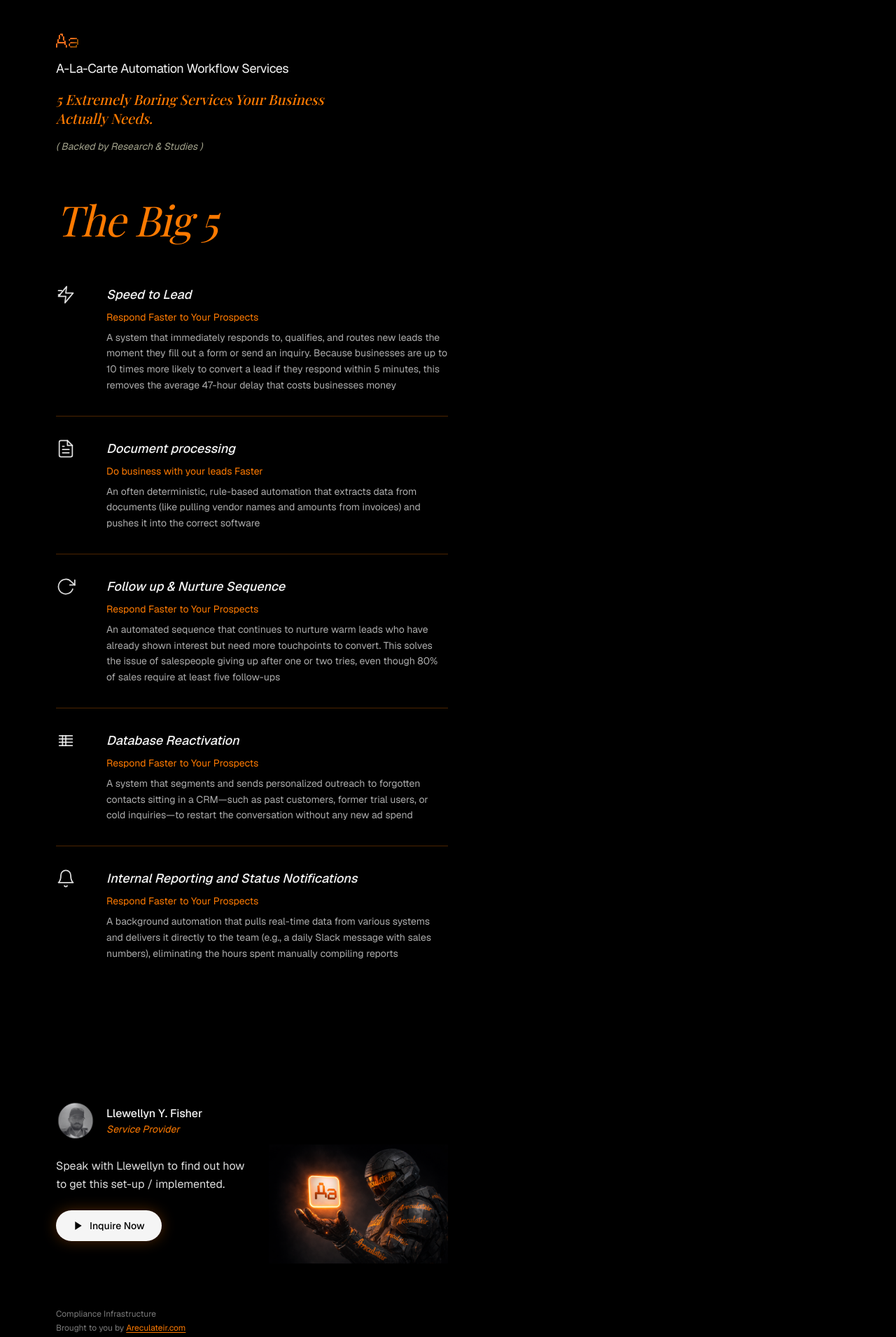
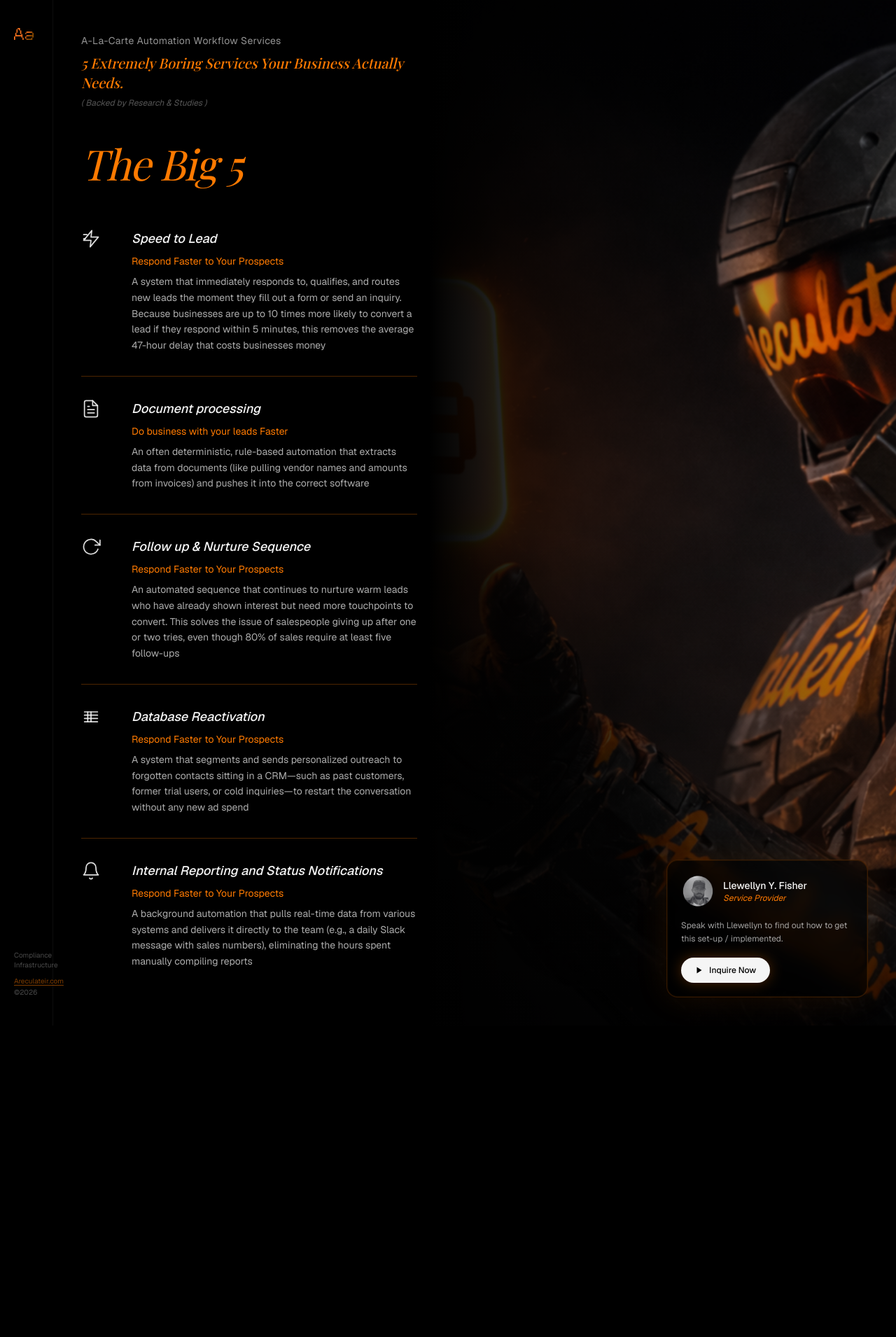
Before and after one commit to telluricaquarian/areculateirservices, a Next.js app: page / in a window 1280 px wide. Shown: the top 1910 px of the page at 70% size. After the commit the page ends 1465 px from the top, so only its background shows below. Built offline with nearby package versions, Linux system fonts and the light colour scheme; a web font is replaced by a local one.

Commit message:
improve desktop design fidelity to match prototype

```diff
--- a/app/page.tsx
+++ b/app/page.tsx
@@ -1,3 +1,4 @@
+import Image from "next/image"
 import { IntroBlock } from "@/components/intro-block"
 import { ServicesList } from "@/components/services-list"
 import { BottomCTA } from "@/components/bottom-cta"
@@ -6,29 +7,98 @@ import { FooterMeta } from "@/components/footer-meta"
 export default function Home() {
   return (
     <main className="min-h-screen bg-background">
-      {/* Desktop Layout */}
-      <div className="hidden md:block">
-        <div className="flex">
-          {/* Left Column - Content */}
-          <div className="w-full max-w-2xl pl-12 lg:pl-20 pr-8 py-12">
-            <IntroBlock />
 
-            {/* The Big 5 - Desktop Only */}
-            <h2 className="font-serif italic text-primary text-5xl lg:text-6xl mt-16 mb-8 tracking-tight">
-              <span className="font-normal">The</span> Big 5
-            </h2>
+      {/* ============================================================
+          DESKTOP LAYOUT — 3-zone cinematic composition
+          ============================================================ */}
+      <div className="hidden md:flex relative min-h-screen overflow-hidden">
 
-            <ServicesList />
-            <BottomCTA />
-            <FooterMeta />
+        {/* === ZONE 3: Right-side full-bleed Spartan visual === */}
+        <div className="absolute inset-y-0 right-0 w-[52%] pointer-events-none select-none">
+          <Image
+            src="/aalogoholdingspartan.png"
+            alt="Armored figure"
+            fill
+            className="object-cover object-top"
+            priority
+          />
+          {/* Left-edge fade so center text stays legible */}
+          <div className="absolute inset-0 bg-gradient-to-r from-background via-background/55 to-transparent" />
+          {/* Bottom vignette */}
+          <div className="absolute inset-0 bg-gradient-to-t from-background/70 via-transparent to-transparent" />
+        </div>
+
+        {/* === ZONE 1: Left rail — logo + compliance footer === */}
+        <div className="relative z-10 flex flex-col justify-between w-[76px] flex-shrink-0 py-10 px-5 border-r border-white/[0.05]">
+          <Image src="/neworange.png" alt="Logo" width={28} height={28} />
+          <div className="flex flex-col gap-0.5 text-[10px] text-foreground/30 leading-tight">
+            <span>Compliance</span>
+            <span>Infrastructure</span>
+            <a
+              href="https://areculateir.com"
+              target="_blank"
+              rel="noopener noreferrer"
+              className="mt-2 text-primary/50 underline underline-offset-2 hover:text-primary/70 transition-colors"
+            >
+              Areculateir.com
+            </a>
+            <span className="mt-0.5">©2026</span>
+          </div>
+        </div>
+
+        {/* === ZONE 2: Center editorial column === */}
+        <div className="relative z-10 flex flex-col py-12 px-8 lg:px-10 w-full max-w-[560px]">
+
+          {/* Intro text */}
+          <div className="flex flex-col gap-2 mb-12">
+            <p className="text-foreground/60 text-sm font-normal tracking-wide">
+              A-La-Carte Automation Workflow Services
+            </p>
+            <h1 className="text-primary font-serif italic text-xl font-medium leading-snug">
+              5 Extremely Boring Services Your Business Actually Needs.
+            </h1>
+            <p className="text-foreground/35 italic text-xs">( Backed by Research &amp; Studies )</p>
           </div>
 
-          {/* Right Column - Empty space (cinematic negative space) */}
-          <div className="flex-1" />
+          {/* The Big 5 heading */}
+          <h2 className="font-serif italic text-primary text-5xl lg:text-6xl mb-8 tracking-tight">
+            <span className="font-normal">The</span> Big 5
+          </h2>
+
+          <ServicesList />
         </div>
+
+        {/* === ZONE 4: Bottom-right floating glass card === */}
+        <div className="absolute bottom-10 right-10 z-20 w-[288px] rounded-2xl border border-primary/20 bg-background/55 backdrop-blur-md shadow-[0_0_48px_rgba(255,122,0,0.10),inset_0_0_0_1px_rgba(255,122,0,0.08)] p-5 flex flex-col gap-4">
+          <div className="flex items-center gap-3">
+            <Image
+              src="/displaytypebeats.png"
+              alt="Llewellyn Y. Fisher"
+              width={48}
+              height={48}
+              className="rounded-full object-cover flex-shrink-0"
+            />
+            <div>
+              <p className="text-foreground font-medium text-sm">Llewellyn Y. Fisher</p>
+              <p className="text-primary italic text-xs">Service Provider</p>
+            </div>
+          </div>
+          <p className="text-foreground/65 text-xs leading-relaxed">
+            Speak with Llewellyn to find out how to get this set-up / implemented.
+          </p>
+          <button className="flex items-center gap-2 bg-foreground text-background px-5 py-2.5 rounded-full w-fit text-xs font-medium shadow-[0_0_20px_rgba(255,122,0,0.3)] hover:shadow-[0_0_30px_rgba(255,122,0,0.5)] transition-shadow">
+            <svg viewBox="0 0 24 24" fill="currentColor" className="w-3 h-3">
+              <polygon points="5 3 19 12 5 21 5 3" />
+            </svg>
+            Inquire Now
+          </button>
+        </div>
+
       </div>
 
-      {/* Mobile Layout */}
+      {/* ============================================================
+          MOBILE LAYOUT — unchanged
+          ============================================================ */}
       <div className="md:hidden px-6 py-8">
         <IntroBlock />
 
@@ -39,6 +109,7 @@ export default function Home() {
         <BottomCTA />
         <FooterMeta />
       </div>
+
     </main>
   )
 }
--- a/components/bottom-cta.tsx
+++ b/components/bottom-cta.tsx
@@ -48,49 +48,6 @@ export function BottomCTA() {
         </div>
       </div>
 
-      {/* Desktop: Side by side layout */}
-      <div className="hidden md:flex items-end gap-8">
-        {/* Left Content */}
-        <div className="flex flex-col gap-6 pb-8">
-          {/* Profile */}
-          <div className="flex items-center gap-4">
-            <Image
-              src="/displaytypebeats.png"
-              alt="Llewellyn Y. Fisher"
-              width={56}
-              height={56}
-              className="rounded-full object-cover"
-            />
-            <div>
-              <p className="text-foreground font-medium">Llewellyn Y. Fisher</p>
-              <p className="text-primary italic text-sm">Service Provider</p>
-            </div>
-          </div>
-
-          {/* CTA Text */}
-          <p className="text-foreground/90 text-base leading-relaxed max-w-sm">
-            Speak with Llewellyn to find out how to get this set-up / implemented.
-          </p>
-
-          {/* CTA Button */}
-          <button className="flex items-center gap-2 bg-foreground text-background px-6 py-3 rounded-full w-fit shadow-[0_0_20px_rgba(255,122,0,0.3)] hover:shadow-[0_0_30px_rgba(255,122,0,0.5)] transition-shadow">
-            <svg viewBox="0 0 24 24" fill="currentColor" className="w-4 h-4">
-              <polygon points="5 3 19 12 5 21 5 3" />
-            </svg>
-            <span className="font-medium text-sm">Inquire Now</span>
-          </button>
-        </div>
-
-        {/* Spartan Image - positioned to the right */}
-        <div className="relative w-64 h-80 flex-shrink-0">
-          <Image
-            src="/aalogoholdingspartan.png"
-            alt="Armored figure"
-            fill
-            className="object-contain object-bottom"
-          />
-        </div>
-      </div>
     </section>
   )
 }
```
